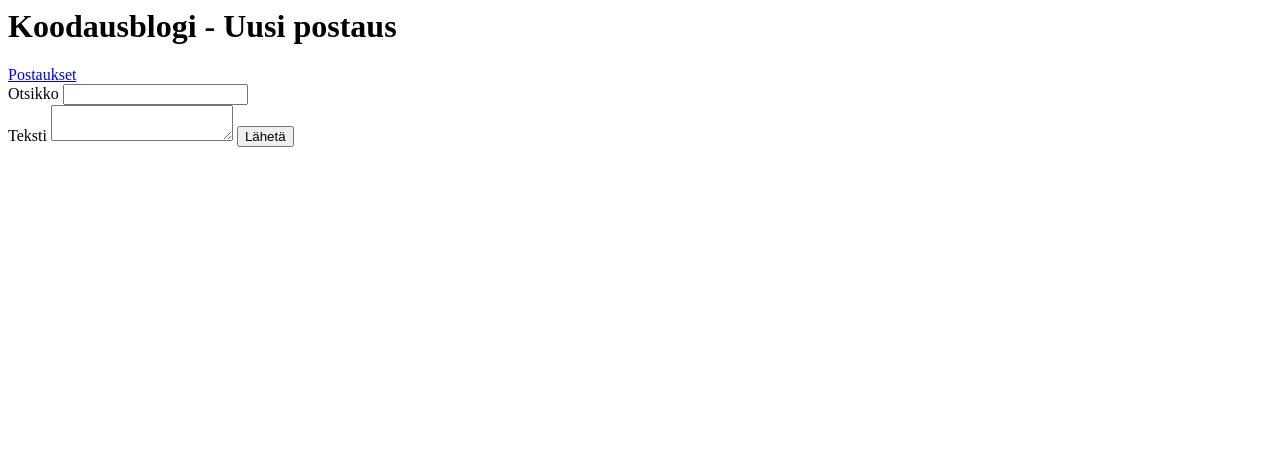
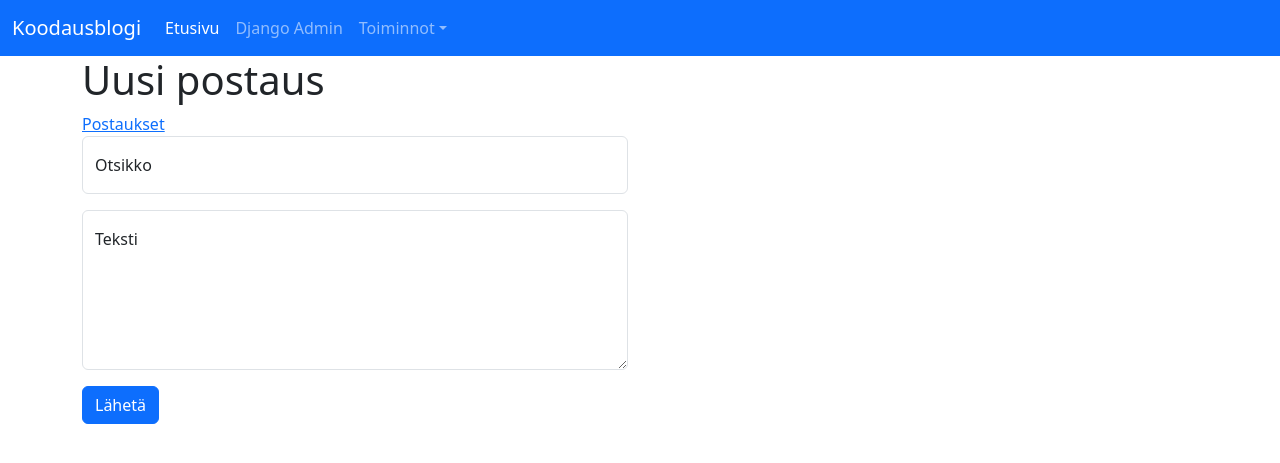
Before and after one commit to dildorababaerova/django.harjoitus.2023.01, a Django app: page /uusi/ in a window 1280 px wide. Shown: the top 463 px of the page. Run offline with Django 4.2, Linux system fonts and the light colour scheme.

Commit message:
lisätty

```diff
--- a/blogi/models.py
+++ b/blogi/models.py
@@ -4,6 +4,8 @@ class Postaus(models.Model):
     otsikko = models.CharField(max_length=200)
 
     teksti = models.TextField()
+    kuva = models.ImageField(null=True)
+
     luotu  = models.DateTimeField(auto_now_add=True)
 
     def __str__(self):
--- a/blogi/templates/blogi/base.html
+++ b/blogi/templates/blogi/base.html
@@ -1,60 +1,69 @@
 <!DOCTYPE html>
+{# DOCTYPE tarvitaan, jotta selain ei mene "quirks-tilaan" #}
 <html lang="fi">
     <head>
-        <meta charset="utf-8">
+        <meta charset="utf-8"> {#Tiedoston koodaus on UTF-8#}
+        {#comment#}
+        {#Aseta viewport mobiililaitteita varten ks. #}
+        {#https://#}
+
+
         <meta name="viewport" content="width=device-width, initial-scale=1">
-        <title>{% block content %}Koodausblogi{% endblock %}</title>
+        <title>{% block title %}Koodausblogi{% endblock %}</title>
+        <link
+            href="https://cdn.jsdelivr.net/npm/bootstrap@5.3.0-alpha1/dist/css/bootstrap.min.css"
+            rel="stylesheet"
+            integrity="sha384-GLhlTQ8iRABdZLl6O3oVMWSktQOp6b7In1Zl3/Jr59b6EGGoI1aFkw7cmDA6j6gD"
+            crossorigin="anonymous"/>
     </head>
-
     <body>
-        <nav class="navbar navbar-expand-md bg-body-tertiary">
+        <nav class="navbar navbar-expand-md bg-primary navbar-dark">
             <div class="container-fluid">
-              <a class="navbar-brand" href="#">Koodausblogi</a>
-              <button class="navbar-toggler" type="button" data-bs-toggle="collapse" data-bs-target="#navbarSupportedContent" aria-controls="navbarSupportedContent" aria-expanded="false" aria-label="Toggle navigation">
-
+                <a class="navbar-brand"
+                  href="{% url 'postauslista' %}">Koodausblogi</a>
+                <button
+                    class="navbar-toggler" type="button"
+                    data-bs-toggle="collapse"
+                    data-bs-target="#navbarSupportedContent"
+                    aria-controls="navbarSupportedContent"
+                    aria-expanded="false"
+                    aria-label="Toggle navigation">
                     <span class="navbar-toggler-icon"></span>
                 </button>
                 <div class="collapse navbar-collapse" id="navbarSupportedContent">
                 <ul class="navbar-nav me-auto mb-2 mb-lg-0">
                     <li class="nav-item">
-                    <a class="nav-link active" aria-current="{% url 'postauslista' %}" href="#">Etusivu</a>
+                        <a class="nav-link active"
+                          aria-current="page"
+                          href="{% url 'postauslista' %}">Etusivu</a>
                     </li>
                     <li class="nav-item">
-                    <a class="nav-link" href="{% url 'admin:index' %}">Link</a>
-                    <a class="nav-link" href="{% url 'admin:index' %}">Django Admin</a>
+                        <a class="nav-link"
+                          href="{% url 'admin:index' %}">Django Admin</a>
                     </li>
                     <li class="nav-item dropdown">
-                    <a class="nav-link dropdown-toggle" href="#" role="button" data-bs-toggle="dropdown" aria-expanded="false">
-                      Dropdown
-                      Toiminnot
-                    </a>
+                        <a class="nav-link dropdown-toggle" href="#"
+                          role="button" data-bs-toggle="dropdown"
+                          aria-expanded="false">Toiminnot</a>
                         <ul class="dropdown-menu">
-                      <li><a class="dropdown-item" href="#">Action</a></li>
-                      <li><a class="dropdown-item" href="#">Another action</a></li>
-                      <li><hr class="dropdown-divider"></li>
-                      <li><a class="dropdown-item" href="#">Something else here</a></li>
-                      <li><a class="dropdown-item" href="{% url 'uusi_postaus' %}">Uusi postaus</a></li>
-
+                            <li>
+                                <a class="dropdown-item"
+                                  href="{% url 'uusi_postaus' %}">Uusi postaus</a>
+                            </li>
                         </ul>
                     </li>
-                  <li class="nav-item">
-                    <a class="nav-link disabled">Disabled</a>
-                  </li>
-
                 </ul>
-                <form class="d-flex" role="search">
-                  <input class="form-control me-2" type="search" placeholder="Search" aria-label="Search">
-                  <button class="btn btn-outline-success" type="submit">Search</button>
-                </form>
-              </div>
                 </div>
             </div>
         </nav>
+
+        {#Sivun sisältö, joka laitetaan Bootstrapin containerin sisään #}
         <div class="container">
             {% block content %}{% endblock %}
         </div>
         <script
-        src="https://cdn.jsdelivr.net/npm/bootstrap@5.3.0-alpha1/dist/js/bootstrap.bundle.min.js" integrity="sha384-w76AqPfDkMBDXo30jS1Sgez6pr3x5MlQ1ZAGC+nuZB+EYdgRZgiwxhTBTkF7CXvN" crossorigin="anonymous"></script>
-
+            src="https://cdn.jsdelivr.net/npm/bootstrap@5.3.0-alpha1/dist/js/bootstrap.bundle.min.js"
+            integrity="sha384-w76AqPfDkMBDXo30jS1Sgez6pr3x5MlQ1ZAGC+nuZB+EYdgRZgiwxhTBTkF7CXvN"
+            crossorigin="anonymous"></script>
     </body>
 </html>
--- a/blogi/templates/blogi/postauslista.html
+++ b/blogi/templates/blogi/postauslista.html
@@ -10,5 +10,5 @@
             </a>
         </li>
         {% endfor %}
-    </ul>
+        </ul>
     {% endblock %}
--- a/blogi/templates/blogi/uusi_postaus.html
+++ b/blogi/templates/blogi/uusi_postaus.html
@@ -1,23 +1,36 @@
-<html>
-    <head>
-        <title>Koodausblogi</title>
-    </head>
-    <body>
-        <h1>Koodausblogi - Uusi postaus</h1>
+{% extends "blogi/base.html" %}
 
-        <a href="{% url 'postauslista' %}">Postaukset</a>
-        <form method="post">
-            {% csrf_token %}
-            <label>
-                Otsikko
-                <input name="otsikko"/>
-            </label>
-            <br>
-        <label>
-        Teksti
-        <textarea name="teksti"></textarea>
-    </label>
-            <button type="submit">Lähetä</button>
-        </form>
-    </body>
-</html>
+{% block content %}
+<h1>Uusi postaus</h1>
+<a href="{% url 'postauslista' %}">Postaukset</a>
+<form method="post">
+    {% csrf_token %}
+    {% comment %}
+    {#Luo rivit (row) ja sarakkeet (col), jotta saadaan lomake kapeammaksi isolla näytöllä#}
+    {% endcomment %}
+        <div class="row">
+            {# col-12 = oletuksena tämä sarake on leveydeltään 12 osaa 12:sta (= 100%) #}
+            {# col-sm-10 = jos näyttö on leveämpi kuin SMall niin leveys on 10/12 (n.83%) #}
+            {# col-sm-8 = jos näyttö on leveämpi kuin MeDium niin leveys on 8/12 (n.66%) #}
+            {# col-sm-6 = jos näyttö on leveämpi kuin LarGe niin leveys on 6/12 (n.50%) #}
+            <div class="col-12 col-sm-10 col-md-8 col-lg-6">
+                {#Otsikko-kenttä.#}
+                <div class="form-floating mb-3"> {# mb-3 = margin bottom 3 https://getbootstrap.com/docs/5.3/utilities/spasing/ #}
+                    <input class="form-control" id="otsikko" name="otsikko" placeholder="">
+                    <label for="otsikko" class="form-label">Otsikko</label>
+                </div>
+                {#Teksti-kentä#}
+                {#height: 10cm = kentään korkeus on 10X fontikko#}
+            <div class="form-floating mb-3">
+                <textarea class="form-control" id="teksti" name="teksti"
+                placeholder="" style="height: 10em"></textarea>
+                <label for="teksti" class="form-label">Teksti</label>
+            </div>
+            {#Lähetä nappi, joka tylliteltyy bootstrapin primari värillä #}
+            {#ks. kentä https://getbootstrap.com/docs/5.3/components/buttons/#}
+
+            <button type="submit" class="btn btn-primary">Lähetä</button>
+        </div>
+    </div>
+</form>
+{% endblock %}
```
Also changed, not shown: blogi/templates/blogi/postaus.html (+8 -16 lines). Lines whose indentation alone changed are shown as unchanged.
